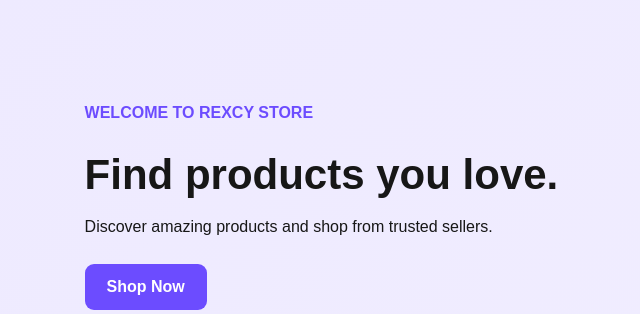
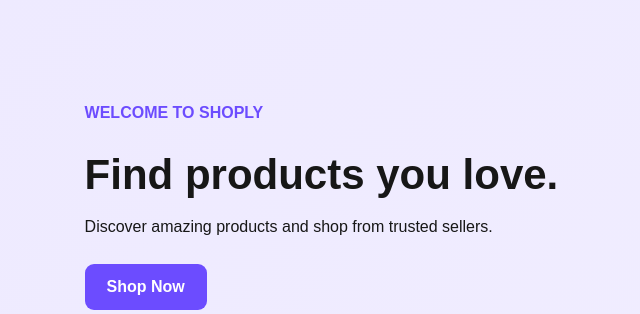
Before and after one commit to ogonnarexcy-ai/rexcy_store_v2, a Flask app: page / in a window 1280 px wide. Shown: the part 75-389 px from the top of the page, without its empty margins (5-645 px from the left). Run offline with Flask 3, Linux system fonts and the light colour scheme; data comes from the database, SQL or seed files in the repository.

Commit message:
Update index.html

```diff
--- a/templates/index.html
+++ b/templates/index.html
@@ -5,7 +5,7 @@
     <meta charset="UTF-8">
     <meta name="viewport" content="width=device-width, initial-scale=1.0">
 
-   <title>Rexcy Store</title>
+   <title>Shoply</title>
 
 <link rel="stylesheet"
       href="{{ url_for('static', filename='style.css') }}">
@@ -17,7 +17,7 @@
 <header class="navbar">
 
    <a class="logo" href="/">
-    <img src="{{ url_for('static', filename='logo.png') }}" alt="Rexcy Store Logo">
+    <img src="{{ url_for('static', filename='logo.png') }}" alt="shoply Logo">
 </a>
 
     <nav>
@@ -31,7 +31,7 @@
 
 <section class="hero">
 
-    <p class="tag">WELCOME TO REXCY STORE</p>
+   <p class="tag">WELCOME TO SHOPLY</p>
 
     <h1>Find products you love.</h1>
 
@@ -94,13 +94,13 @@
 
   <section class="about" id="about">
 
-    <h2>About Rexcy Store</h2>
+   <h2>About Shoply</h2>
 
 </section>
 
 <footer>
 
-    <p>© 2026 Rexcy Store. All rights reserved.</p>
+    <<p>© 2026 Shoply. All rights reserved.</p>
 
 </footer>
 
```
